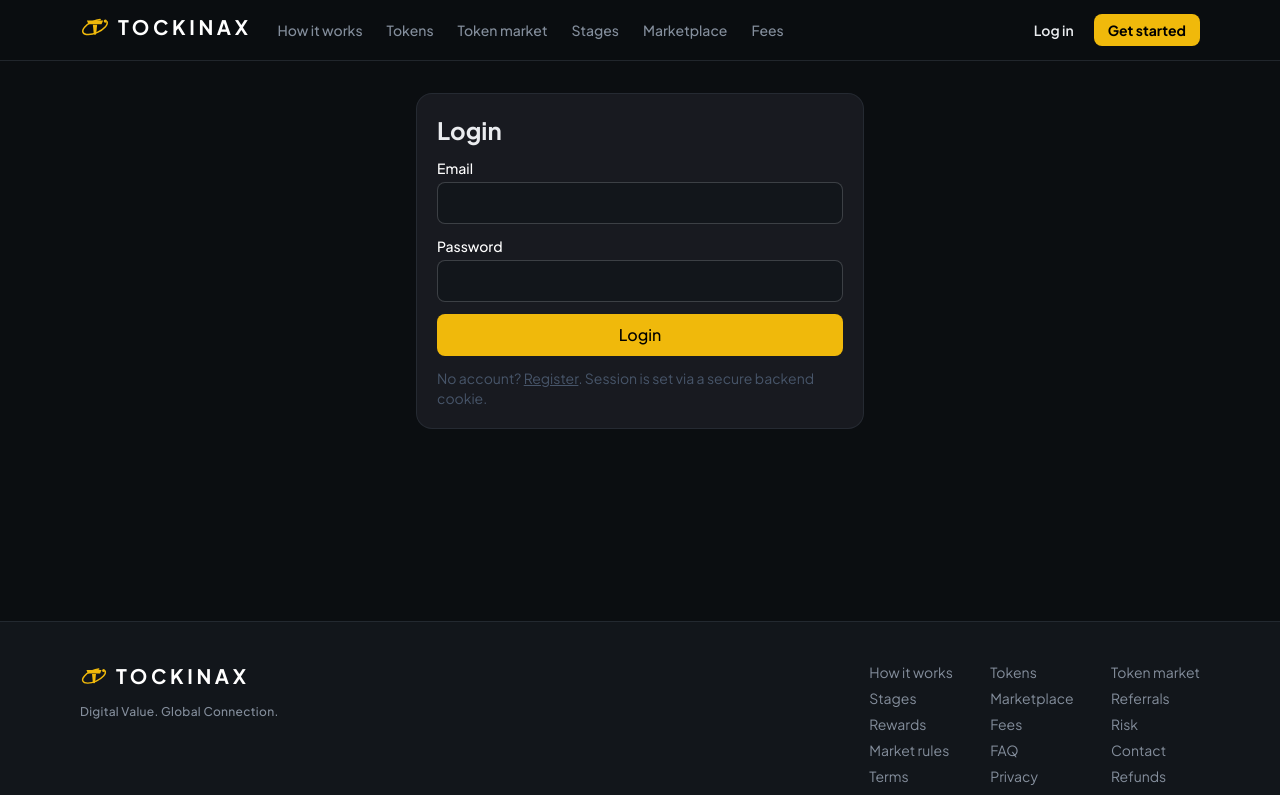
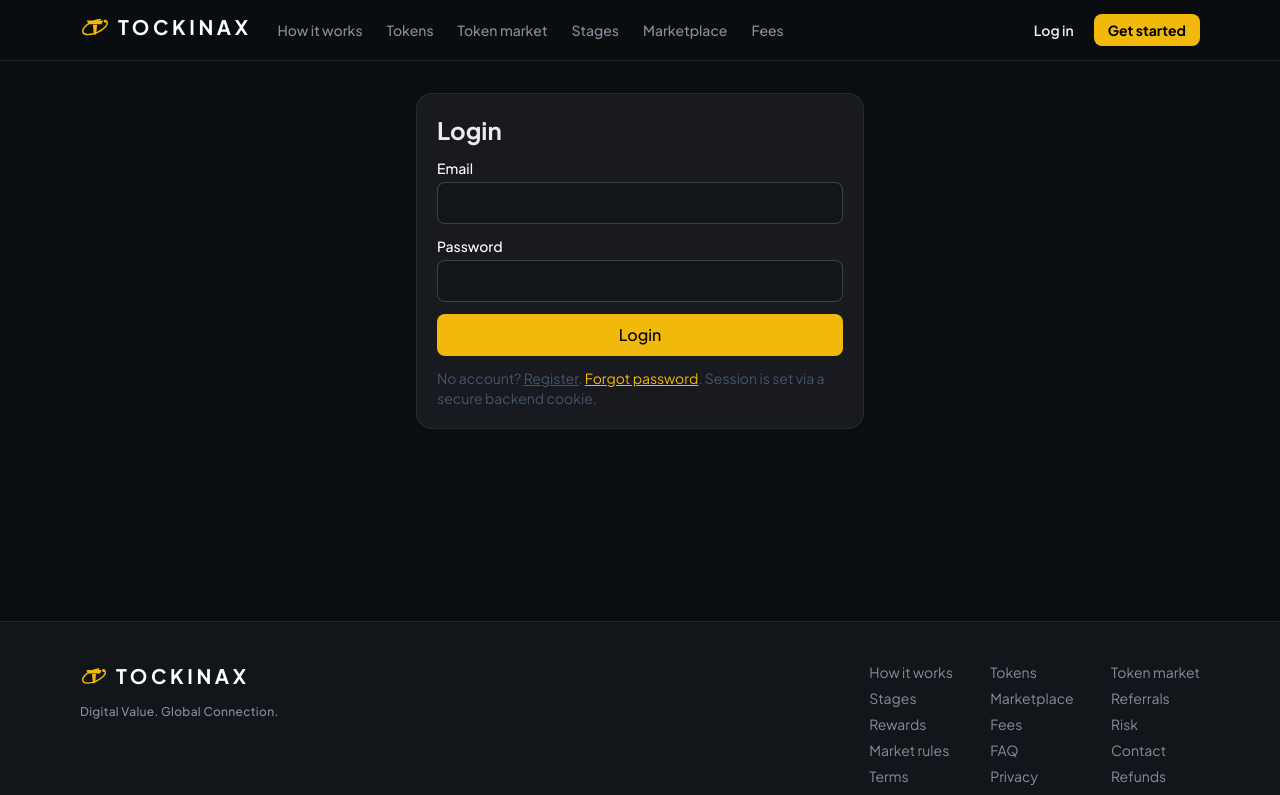
Before and after one commit to Ebankz007/tockinax, a Next.js app in the folder frontend/: page /login in a window 1280 px wide. Shown: the top 795 px of the page. Built offline with nearby package versions, Linux system fonts and the light colour scheme; no server answers.

Commit message:
feat: add forgot password link to login page

```diff
--- a/frontend/app/login/page.tsx
+++ b/frontend/app/login/page.tsx
@@ -97,7 +97,7 @@ export default function LoginPage() {
       </form>
       {step === 'credentials' && (
         <p className="text-sm text-slate-600">
-          No account? <Link href="/register" className="underline">Register</Link>. Session is set via a secure backend cookie.
+          No account? <Link href="/register" className="underline">Register</Link>. <Link href="/forgot-password" className="underline text-gold">Forgot password</Link>. Session is set via a secure backend cookie.
         </p>
       )}
       {step === 'twofa' && (
```
